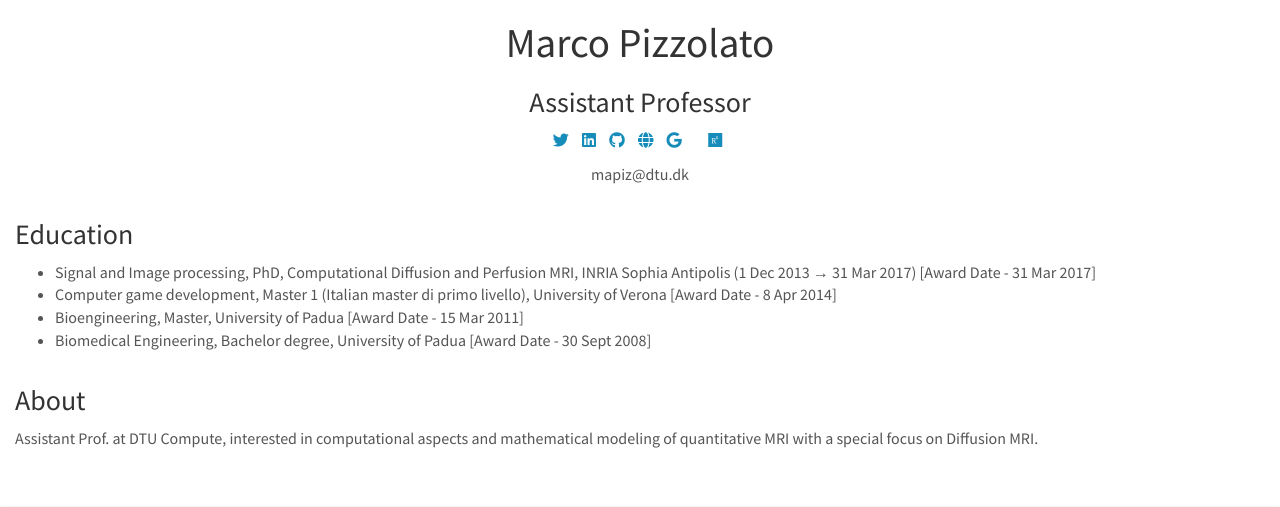
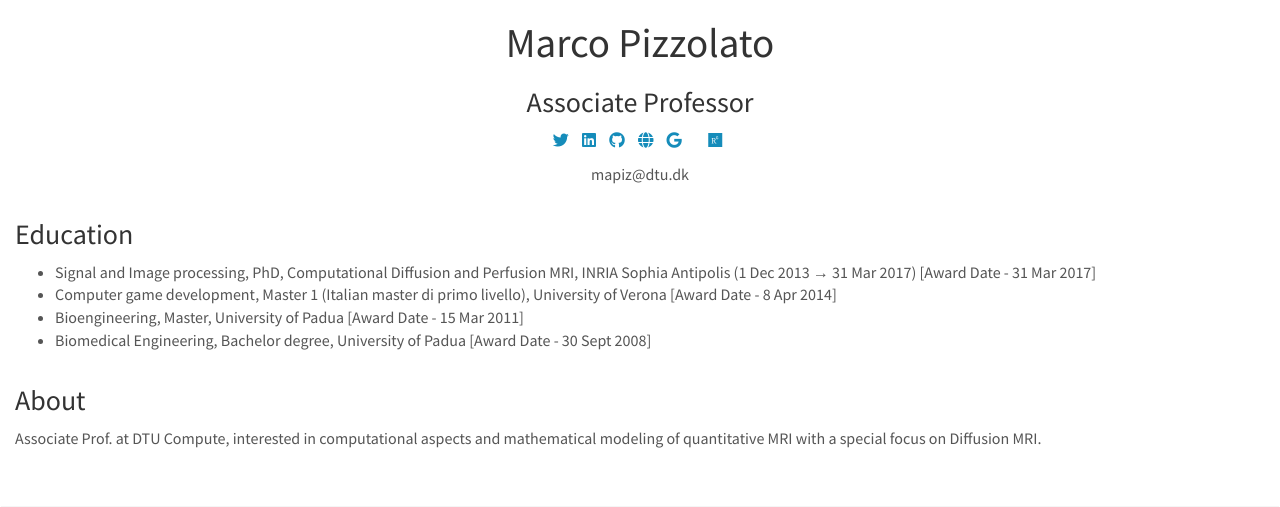
Before and after one commit to MaP-science/MaPWebsite, a Jekyll site: the page built from _pages/team/_posts/2020-01-01-marco.md, in a window 1280 px wide and 1122 px high. Shown: the part 399-906 px from the top of the window. Built offline with Jekyll 4.4.1, drawn with Linux system fonts in a browser that asks for light colours; nearby versions of some CDN libraries; a style sheet for code colours, icons or effects is not loaded.

Commit message:
Assistant --> Associate

```diff
--- a/_pages/team/_posts/2020-01-01-marco.md
+++ b/_pages/team/_posts/2020-01-01-marco.md
@@ -3,7 +3,7 @@ layout: member
 category: senior
 title: Marco Pizzolato
 image: marco.png
-role: Assistant Professor
+role: Associate Professor
 permalink: 'team/marco'
 email: mapiz@dtu.dk
 social:
@@ -22,4 +22,4 @@ education:
 - Biomedical Engineering, Bachelor degree, University of Padua [Award Date - 30 Sept 2008]
 ---
 
-Assistant Prof. at DTU Compute, interested in computational aspects and mathematical modeling of quantitative MRI with a special focus on Diffusion MRI.
+Associate Prof. at DTU Compute, interested in computational aspects and mathematical modeling of quantitative MRI with a special focus on Diffusion MRI.
```
